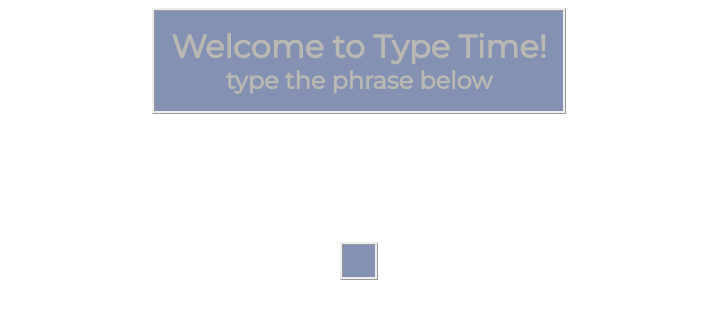
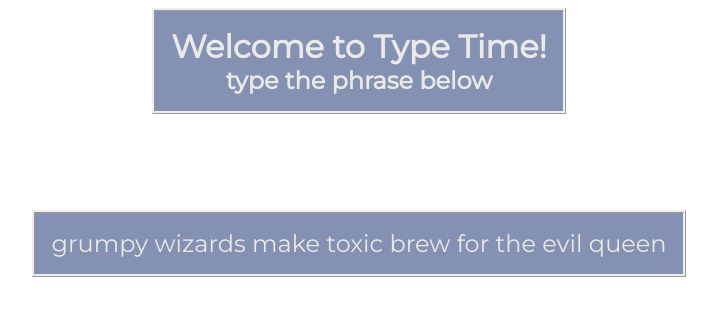
Before and after one commit to beaudspencer/typing-tutor, a plain HTML site: page index.html in a window 1280 px wide. Shown: the whole page, without its empty margins (281-998 px from the left). Drawn offline with Linux system fonts and the light colour scheme.

Commit message:
defined function to render all characters and append to page. restyled style.css. #1

```diff
--- a/main.js
+++ b/main.js
@@ -1,15 +1,28 @@
 var phrase = 'grumpy wizards make toxic brew for the evil queen'
 var array = []
+var $phraseContainer = document.getElementsByTagName('div')[1]
 for(var c = 0; c < phrase.length; c++) {
-  var obj = {
-  }
+  var obj = {}
   obj[c] = phrase[c]
   array.push(obj)
 }
 
 function renderChar(obj) {
   var $currentChar = document.createElement('span')
-  for(var k in obj)
+  for(var k in obj){
     $currentChar.classList.add(k)
+    $currentChar.textContent = obj[k]
+  }
   return $currentChar
 }
+
+function renderPhrase(arr) {
+  var $wholePhrase = document.createElement('span')
+  $wholePhrase.classList.add('whole-string')
+  for(var c = 0; c < arr.length; c++){
+    $wholePhrase.appendChild(renderChar(arr[c]))
+  }
+  return $wholePhrase
+}
+
+$phraseContainer.appendChild(renderPhrase(array))
--- a/styles.css
+++ b/styles.css
@@ -4,6 +4,7 @@ body {
 }
 
 div {
+  color: #e9e9e9;
   margin: 0 auto;
   width: fit-content;
   padding: 1rem;
@@ -13,12 +14,12 @@ div {
 
 h1,
 h2 {
-  color: #bab8b3;
   width: fit-content;
   margin: 0 auto;
   text-align: center;
 }
 
 .phrase {
-  transform: translateY(8em);
+  font-size: 1.5rem;
+  transform: translateY(4em);
 }
```
